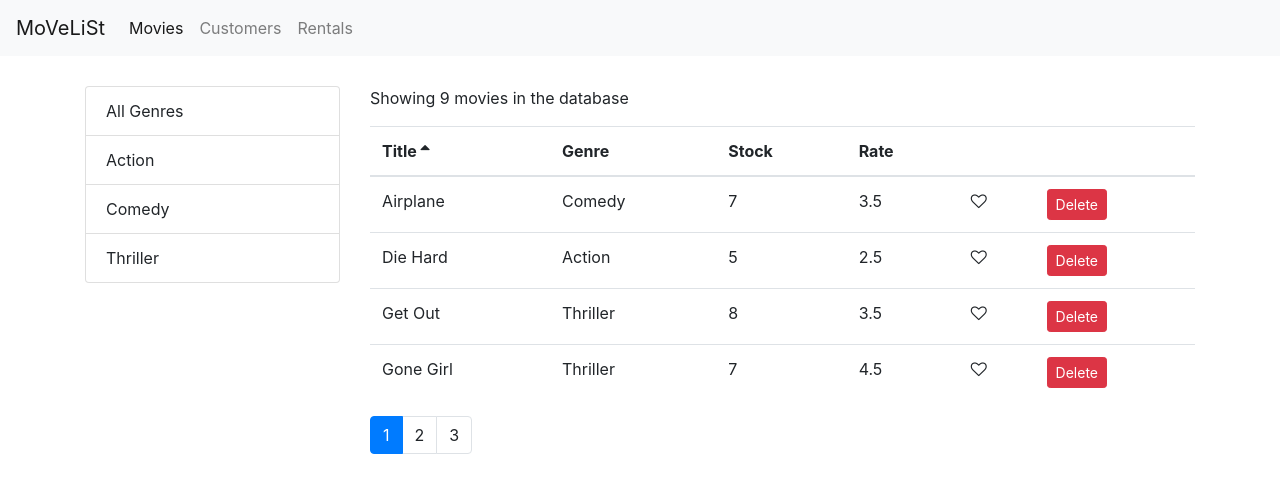
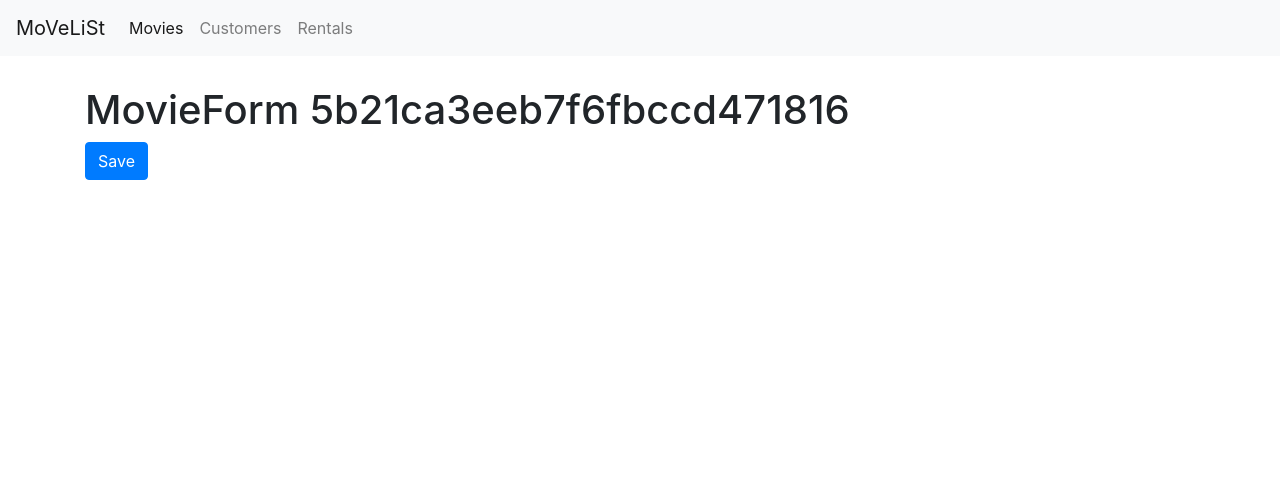
Before and after one commit to Arun05hp/movies-list, a React (Create React App) app: page /movies/5b21ca3eeb7f6fbccd471816 in a window 1280 px wide. Shown: the top 492 px of the page. Built offline with nearby package versions, Linux system fonts and the light colour scheme.

Commit message:
movies Details and passing params

```diff
--- a/src/App.js
+++ b/src/App.js
@@ -1,6 +1,7 @@
 import React from "react";
 import { Route, Redirect, Switch } from "react-router-dom";
 import Movies from "./components/Movies";
+import MovieForm from "./components/movieForm";
 import Customers from "./components/customers";
 import Rentals from "./components/rentals";
 import NotFound from "./components/notFound";
@@ -13,6 +14,7 @@
       <NavBar />
       <main className="container">
         <Switch>
+          <Route path="/movies/:id" component={MovieForm} />
           <Route path="/movies" component={Movies}></Route>
           <Route path="/customers" component={Customers}></Route>
           <Route path="/rentals" component={Rentals}></Route>
--- a/src/components/Movies.jsx
+++ b/src/components/Movies.jsx
@@ -73,14 +73,14 @@
     const { totalCount, data: movies } = this.getPagedData();
     return (
       <div className="row">
-        <div className="col-3">
+        <div className="col-sm-5 col-md-4 col-lg-3">
           <ListGroup
             items={this.state.genres}
             selectedItem={this.state.selectedGenre}
             onItemSelect={this.handleGenreSelect}
           />
         </div>
-        <div className="col">
+        <div className="col-sm-7 col-md-8 col-lg-9">
           <p>Showing {totalCount} movies in the database</p>
           <MoviesTable
             movies={movies}
--- /dev/null
+++ b/src/components/movieForm.jsx
@@ -0,0 +1,17 @@
+import React from "react";
+
+const MovieForm = ({ match, history }) => {
+  return (
+    <div>
+      <h1>MovieForm {match.params.id}</h1>
+      <button
+        className="btn btn-primary"
+        onClick={() => history.push("/movies")}
+      >
+        Save
+      </button>
+    </div>
+  );
+};
+
+export default MovieForm;
--- a/src/components/moviesTable.jsx
+++ b/src/components/moviesTable.jsx
@@ -1,10 +1,17 @@
 import React, { Component } from "react";
+import { Link } from "react-router-dom";
 import Table from "./common/table";
 import Like from "./common/like";
 
 class MoviesTable extends Component {
   columns = [
-    { path: "title", label: "Title" },
+    {
+      path: "title",
+      label: "Title",
+      content: (movie) => (
+        <Link to={`/movies/${movie._id}`}>{movie.title}</Link>
+      ),
+    },
     { path: "genre.name", label: "Genre" },
     { path: "numberInStock", label: "Stock" },
     { path: "dailyRentalRate", label: "Rate" },
```
Also changed, not shown: src/components/movieFrom.jsx (deleted, +0 -7 lines).
